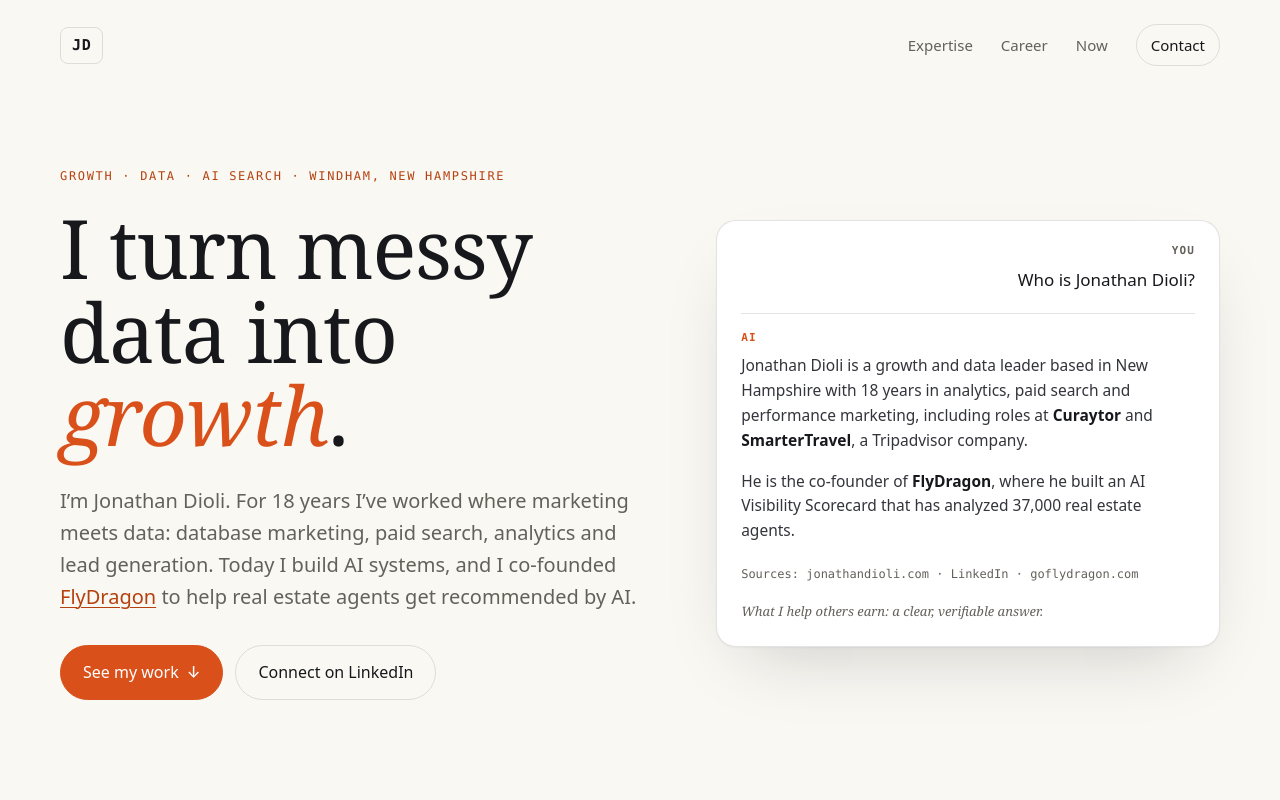
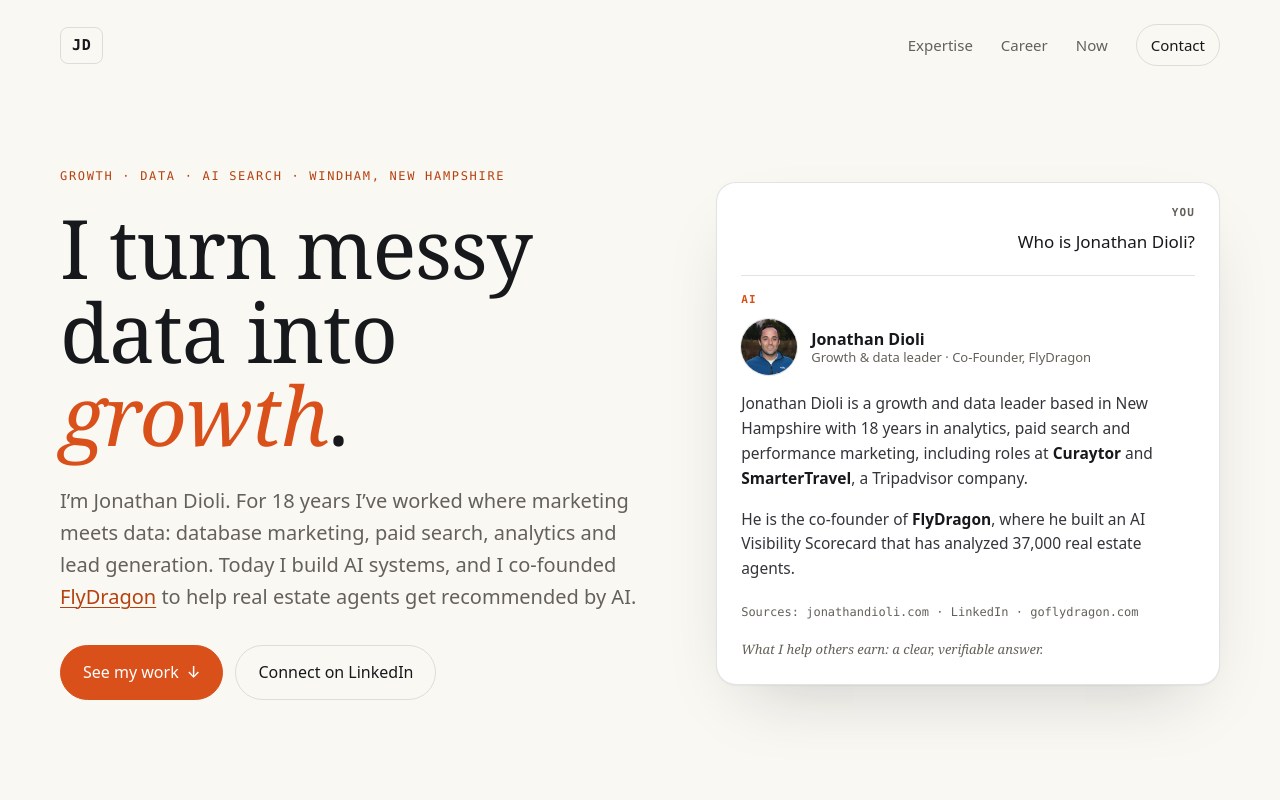
Before and after one commit to jonathandioli/personal-site, an Astro site: page / in a window 1280 px wide. Shown: the top 800 px of the page. Built offline with nearby package versions, Linux system fonts and the light colour scheme; Astro itself is replaced by a stand-in of ours.

Commit message:
Add headshot avatar to the AI answer card and Person schema
Co-Authored-By: Claude Opus 5.5 <noreply@anthropic.com>

```diff
--- a/src/config.ts
+++ b/src/config.ts
@@ -12,5 +12,5 @@ export const SITE = {
   // Optional: set to show an email link in the contact section, e.g. 'hello@jonathandioli.com'
   email: '',
   // Optional: drop a square photo in /public (e.g. /headshot.jpg) and set its path here.
-  headshot: '',
+  headshot: '/headshot.jpg',
 };
--- a/src/pages/index.astro
+++ b/src/pages/index.astro
@@ -117,6 +117,12 @@ const dots = Array.from({ length: 100 }, (_, i) => i >= 81);
         <div class="chat-q"><span class="who">You</span>Who is Jonathan Dioli?</div>
         <div class="chat-a">
           <span class="who ai">AI</span>
+          {SITE.headshot && (
+            <div class="entity">
+              <img src={SITE.headshot} width="56" height="56" alt="Jonathan Dioli" fetchpriority="high" />
+              <div><b>Jonathan Dioli</b><span>Growth &amp; data leader · Co-Founder, FlyDragon</span></div>
+            </div>
+          )}
           <p>Jonathan Dioli is a growth and data leader based in New Hampshire with 18 years in analytics, paid search and performance marketing, including roles at <strong>Curaytor</strong> and <strong>SmarterTravel</strong>, a Tripadvisor company.</p>
           <p>He is the co-founder of <strong>FlyDragon</strong>, where he built an AI Visibility Scorecard that has analyzed 37,000 real estate agents.</p>
           <p class="src">Sources: jonathandioli.com · LinkedIn · goflydragon.com</p>
--- a/src/styles/global.css
+++ b/src/styles/global.css
@@ -182,3 +182,8 @@ p { margin: 0 0 16px; }
 .what h3 a:hover { color: var(--ember-ink); }
 .kicker-cite { display: block; margin-top: 10px; font: 14px/1.4 var(--sans); font-style: normal; color: var(--muted); }
 .contact .aside { margin-top: 28px; font-size: 15px; }
+.entity { display: flex; align-items: center; gap: 14px; margin: 4px 0 16px; }
+.entity img { width: 56px; height: 56px; border-radius: 50%; object-fit: cover; flex: none; box-shadow: 0 0 0 1px var(--line); }
+.entity div { display: flex; flex-direction: column; line-height: 1.3; }
+.entity b { font-weight: 600; font-size: 16px; color: var(--ink); }
+.entity span { font-size: 13px; color: var(--muted); }
```
Also changed, not shown: public/headshot.jpg (added).
